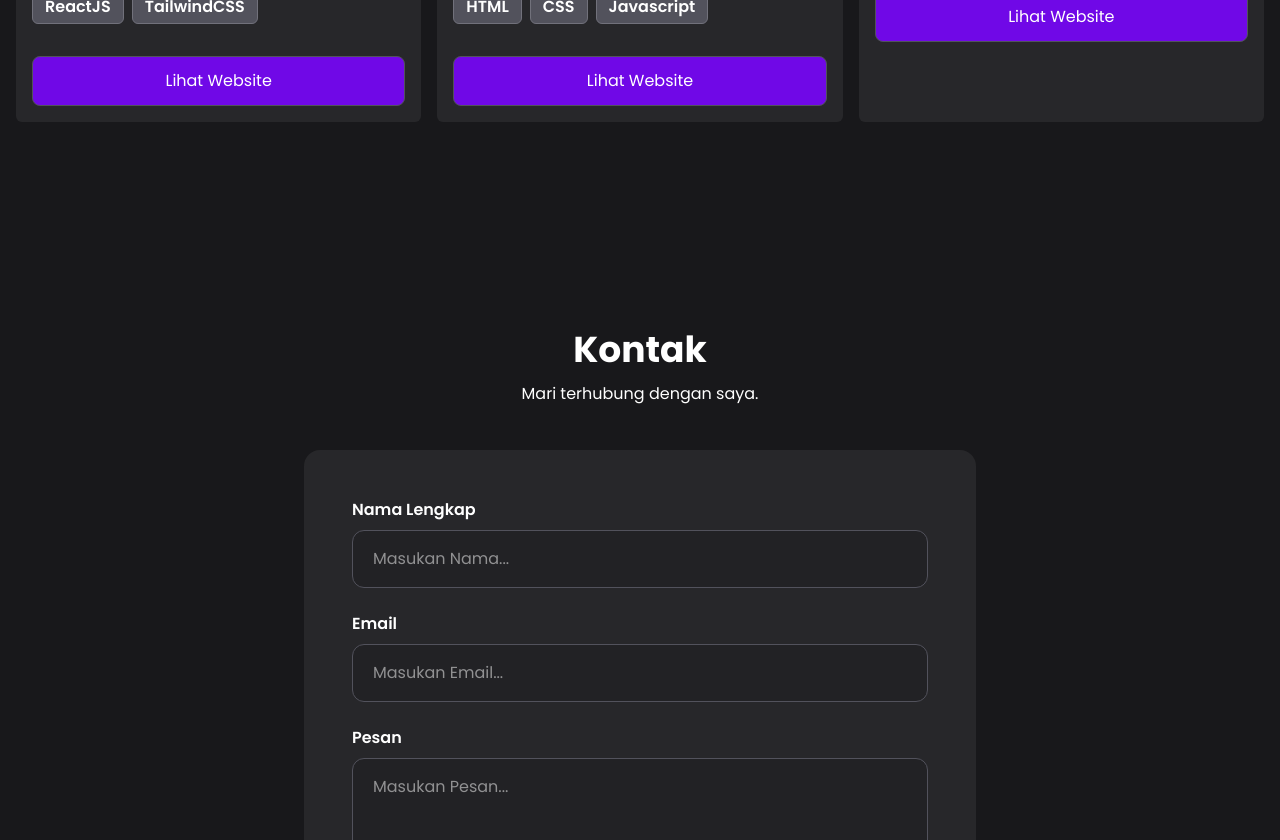
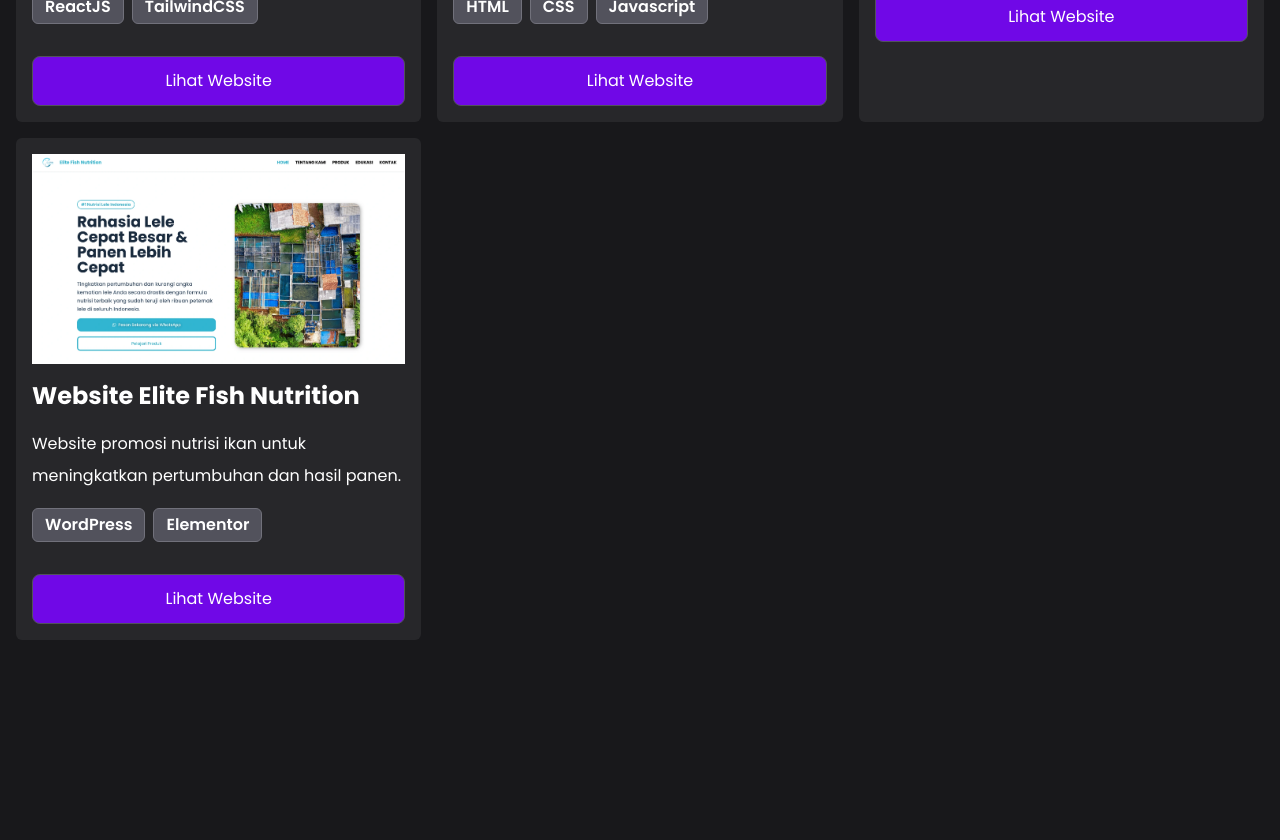
Before and after one commit to faozanumar/portfolio-umar, a React (Vite) app: page / in a window 1280 px wide. Shown: the part 2520-3360 px from the top of the page. Built offline with nearby package versions, Linux system fonts and the light colour scheme.

Commit message:
update project

```diff
--- a/src/App.jsx
+++ b/src/App.jsx
@@ -88,7 +88,7 @@
             <div className="flex items-center gap-6">
               <div>
                 <h1 className="text-4xl mb-1">
-                  5 <span className="text-violet-500">+</span>
+                  4 <span className="text-violet-500">+</span>
                 </h1>
                 <p>Proyek Selesai</p>
               </div>
--- a/src/data.js
+++ b/src/data.js
@@ -133,14 +133,15 @@
     dad: "400",
     link: "https://sites.google.com/ittelkom-pwt.ac.id/aiue-thrift-shop/",
   },
-  // {
-  //   id: 4,
-  //   gambar: Proyek4,
-  //   nama: "Website Course",
-  //   desk: "Platform pembelajaran online interaktif untuk semua kalangan.",
-  //   tools: ["Vite", "ReactJS", "Bootstrap", "AOS"],
-  //   dad: "500",
-  // },
+  {
+    id: 4,
+    gambar: Proyek4,
+    nama: "Website Elite Fish Nutrition",
+    desk: "Website promosi nutrisi ikan untuk meningkatkan pertumbuhan dan hasil panen.",
+    tools: ["WordPress", "Elementor"],
+    dad: "500",
+    link: "https://elitefishnutrition.page.gd/",
+  },
   // {
   //   id: 5,
   //   gambar: Proyek5,
```
Also changed, not shown: public/assets/proyek/proyek4.webp.
